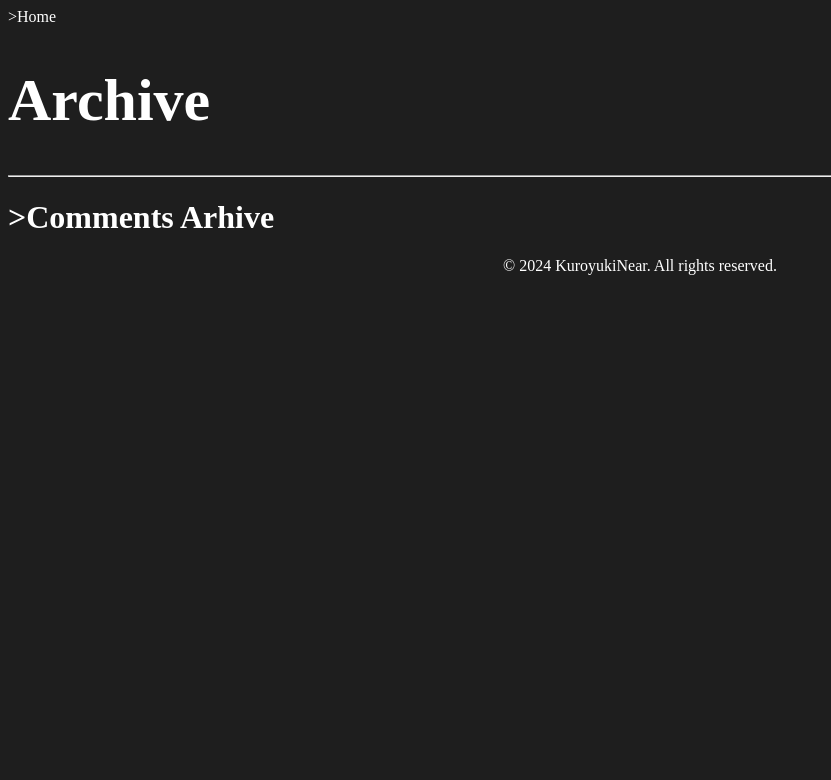
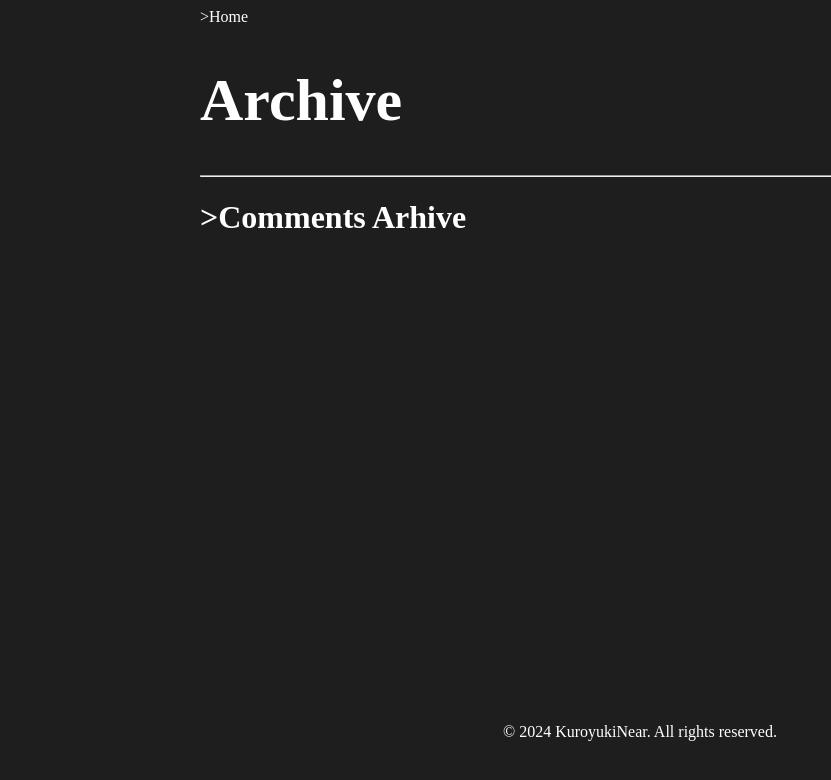
Before and after one commit to KuroyukiNear/Near, a plain HTML site: page archives/archivesindex.html in a window 1280 px wide. Shown: the whole page, without its empty margins (0-831 px from the left). Drawn offline with Linux system fonts and the light colour scheme.

Commit message:
Added margins.

```diff
--- a/assets/styles.css
+++ b/assets/styles.css
@@ -10,7 +10,10 @@ p1 {
 p2 {
   font-size: 20px;
 }
-
+body{
+  margin-right: 200px;
+  margin-left: 200px;
+}
 
 a:link {
 color: rgb(255, 255, 255);
```
Also changed, not shown: archives/archivesindex.html (+26 -0 lines).
